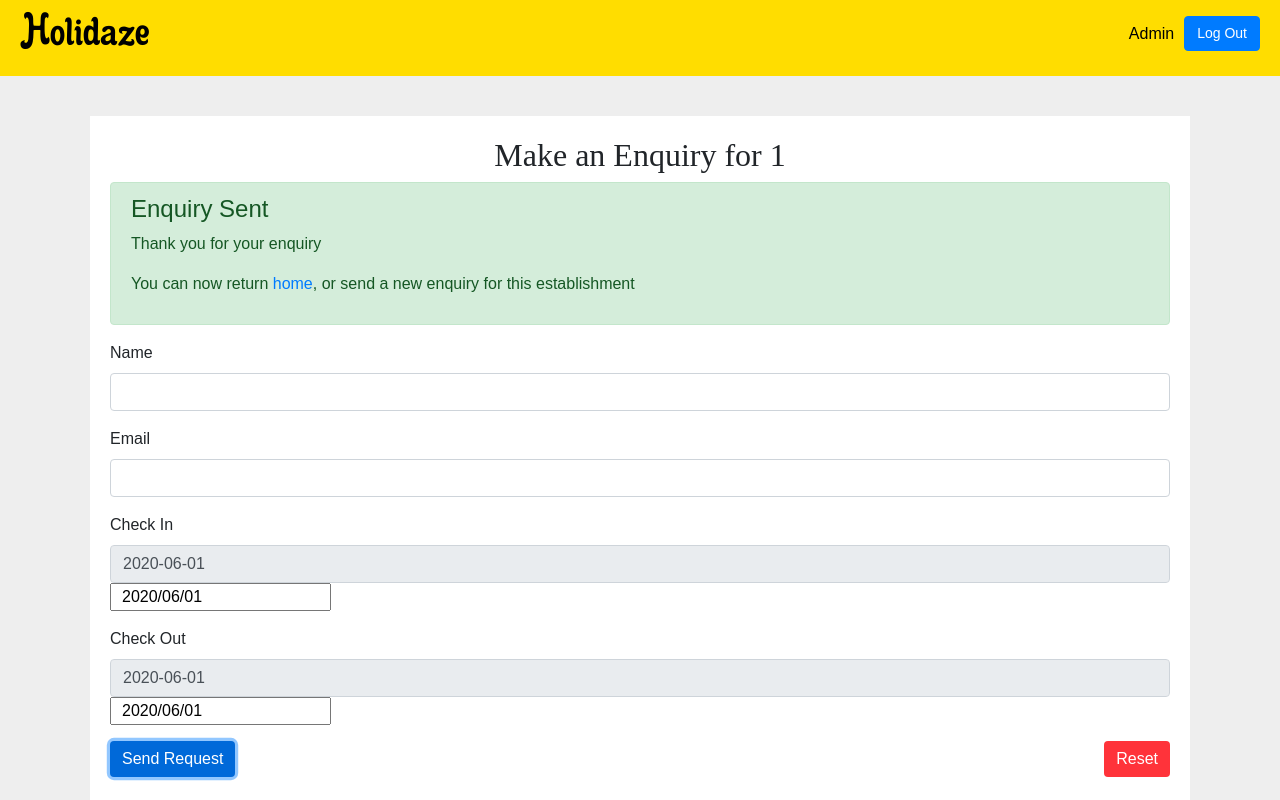
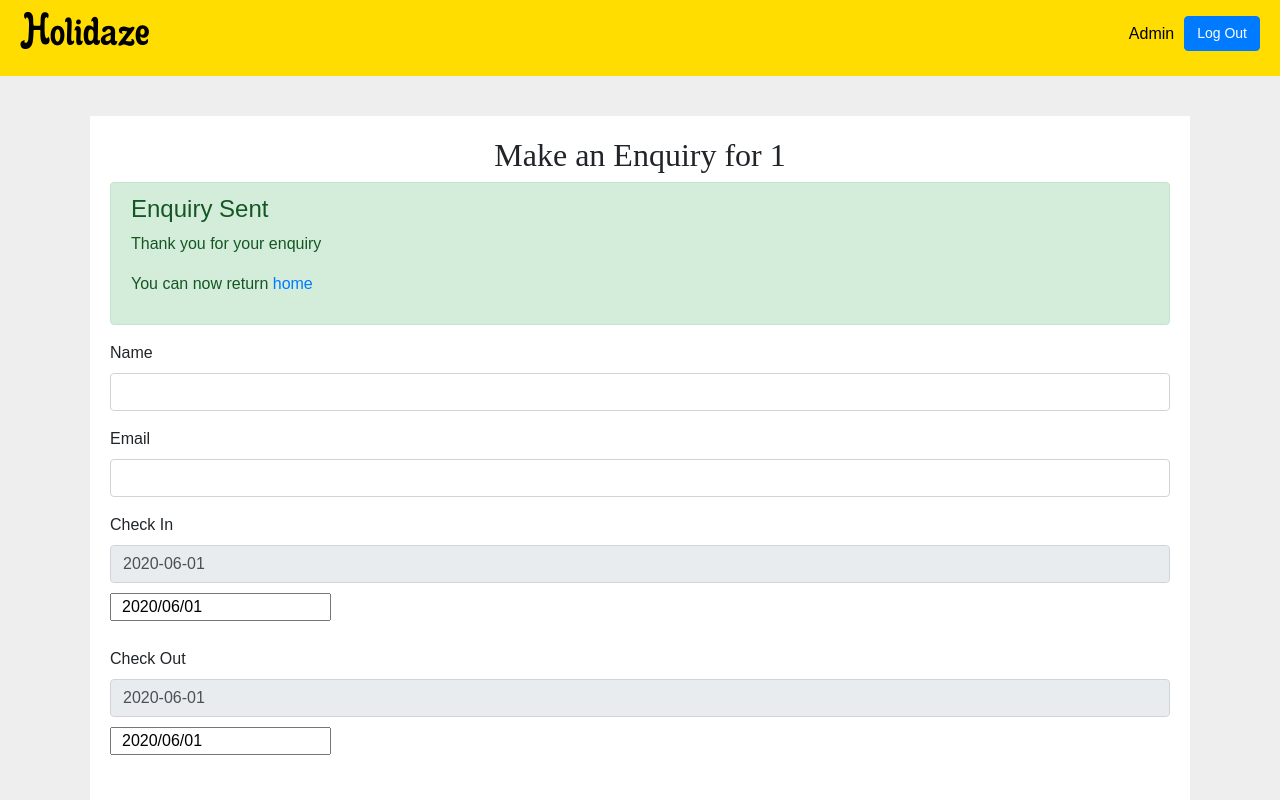
Before and after one commit to ca2roaldsoy/ProjectExam-2, a React (Create React App) app: page /make-enquiries/1/1 in a window 1280 px wide. Both pictures are taken after typing "Sample", "name@example.com" into the empty fields and a click on the button "Send Request". Shown: the top 800 px of the page. Built offline with nearby package versions, Linux system fonts and the light colour scheme; no server answers; a web font is replaced by a local one.

Commit message:
changed responded message

```diff
--- a/src/components/formValidation/Validated.js
+++ b/src/components/formValidation/Validated.js
@@ -13,8 +13,7 @@ function Validated({ validated, message }) {
             <Alert.Heading>Enquiry Sent</Alert.Heading>
             <p>Thank you for your enquiry</p>
             <p>
-              You can now return <Link to="/">home</Link>, or send a new enquiry
-              for this establishment
+              You can now return <Link to="/">home</Link>
             </p>
           </Alert>
         ); // message after sending enquiry
@@ -23,6 +22,9 @@ function Validated({ validated, message }) {
           <Alert variant="success" role="alert">
             <Alert.Heading>Message Sent</Alert.Heading>
             <p>Thank you for contacting us</p>
+            <p>
+              You can now return <Link to="/">home</Link>
+            </p>
           </Alert>
         ); // message after sending contact message
       case 3:
@@ -30,6 +32,9 @@ function Validated({ validated, message }) {
           <Alert variant="success" role="alert">
             <Alert.Heading>Success</Alert.Heading>
             <p>The establishment was created</p>
+            <p>
+              Return back to admin <Link to="/admin">home</Link>
+            </p>
           </Alert>
         ); // message after sending enquiry // message after establishment is created
       default:
--- a/src/styles/partials/_blocktags.scss
+++ b/src/styles/partials/_blocktags.scss
@@ -3,10 +3,6 @@
 
 .container-fluid {
   background-color: rgb(238, 238, 238);
-}
-
-body {
-  width: 100%;
 }
 
 h1 {
@@ -21,5 +17,10 @@ h5 {
 }
 
 body {
+  width: 100%;
   @include typeface("p");
 }
+
+input {
+  margin-bottom: 10px;
+}
--- a/src/styles/partials/_form.scss
+++ b/src/styles/partials/_form.scss
@@ -18,6 +18,7 @@
   &__btn {
     display: flex;
     justify-content: space-between;
+    margin-top: 50px;
 
     &--submit {
       background-color: $darkBlue;
@@ -29,6 +30,10 @@
       background-color: #ff333a;
       color: $white;
       border: none;
+
+      &:hover {
+        background-color: #d3292f;
+      }
     }
   }
   &__date {
```
